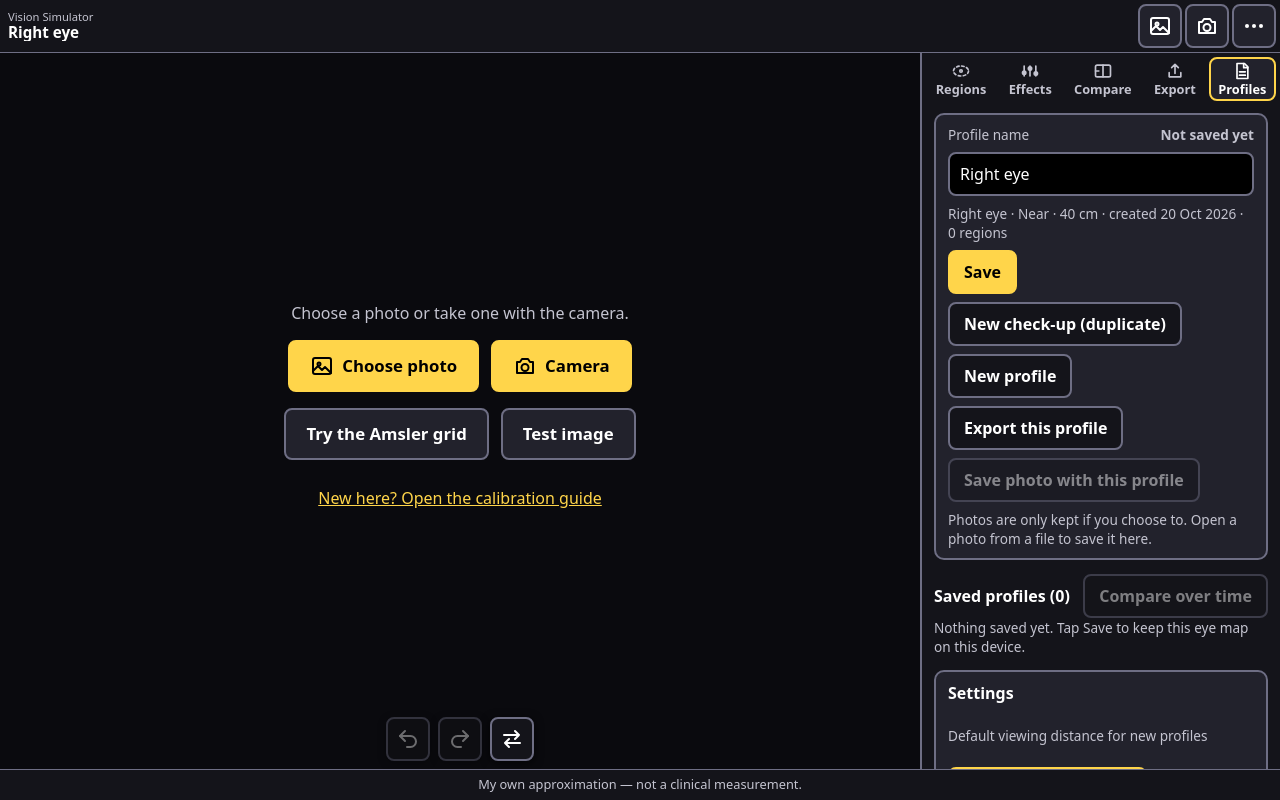
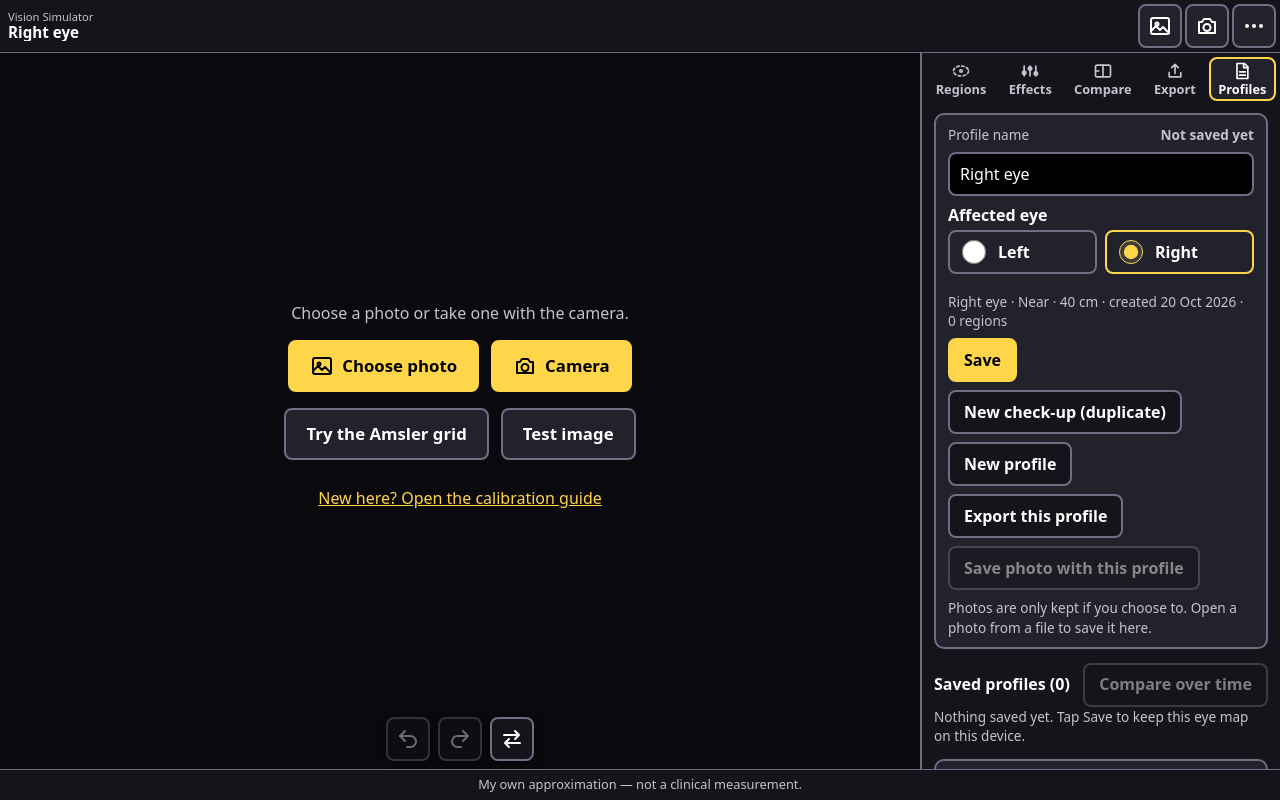
Before and after one commit to SaravanaTelapolu/VisionImageSimulationTool, a Preact app: page / in a window 1280 px wide. Both pictures are taken after a click on the tab "Profiles". Built offline with nearby package versions, Linux system fonts and the light colour scheme.

Commit message:
WIP v0.2 eye choice

```diff
--- a/src/export/caption.ts
+++ b/src/export/caption.ts
@@ -1,3 +1,4 @@
+import { eyeLabel } from '../model/eye';
 import type { Eye } from '../model/types';
 
 export interface CaptionInfo {
@@ -22,7 +23,7 @@ export function formatCaptionDate(date: Date): string {
  * (one line per non-empty note line), and always the approximation disclaimer last.
  */
 export function buildCaptionLines(info: CaptionInfo): string[] {
-  const eye = info.eye === 'left' ? 'Left eye' : 'Right eye';
+  const eye = eyeLabel(info.eye);
   const dist = Number.isFinite(info.viewingDistanceCm) ? Math.round(info.viewingDistanceCm * 10) / 10 : 0;
   const lines = [`${formatCaptionDate(info.date)} · ${eye} · viewed at ${dist} cm`];
   const name = info.profileName?.trim();
--- a/src/model/defaults.ts
+++ b/src/model/defaults.ts
@@ -1,5 +1,6 @@
 import { DEFAULT_VIEWING_DISTANCE_CM } from './distance';
-import { PROFILE_VERSION, type Effects, type Profile, type ProfileGlobals, type Region, type Shape } from './types';
+import { FALLBACK_EYE, autoProfileName } from './eye';
+import { PROFILE_VERSION, type Effects, type Eye, type Profile, type ProfileGlobals, type Region, type Shape } from './types';
 
 export function newId(prefix: string): string {
   const rand = Math.random().toString(36).slice(2, 8);
@@ -38,17 +39,19 @@ export function defaultEllipse(): Shape {
   return { type: 'ellipse', cx: 0, cy: 0, rx: 0.12, ry: 0.09, rotation: 0 };
 }
 
+/** A blank profile. `name` defaults to the automatic name for `eye` ("Left eye" / "Right eye"). */
 export function newProfile(
-  name = 'Right eye',
+  name?: string,
   now = new Date(),
   viewingDistanceCm = DEFAULT_VIEWING_DISTANCE_CM,
+  eye: Eye = FALLBACK_EYE,
 ): Profile {
   const iso = now.toISOString();
   return {
     version: PROFILE_VERSION,
     id: newId('p'),
-    name,
-    eye: 'right',
+    name: name ?? autoProfileName(eye),
+    eye,
     createdAt: iso,
     updatedAt: iso,
     viewingDistanceCm,
--- /dev/null
+++ b/src/model/eye.ts
@@ -0,0 +1,44 @@
+import type { Eye, Profile } from './types';
+
+/**
+ * The technical fallback eye, used only where nothing was chosen yet (the very first blank profile
+ * before the user answers, and files that lack the field). The real default comes from the
+ * `defaultEye` setting in state/profiles.ts.
+ */
+export const FALLBACK_EYE: Eye = 'right';
+
+export const EYES: readonly Eye[] = ['left', 'right'];
+
+export function isEye(v: unknown): v is Eye {
+  return v === 'left' || v === 'right';
+}
+
+/** "Left eye" / "Right eye". */
+export function eyeLabel(eye: Eye): string {
+  return eye === 'left' ? 'Left eye' : 'Right eye';
+}
+
+/** The automatic profile name for an eye: "Left eye" / "Right eye". */
+export function autoProfileName(eye: Eye): string {
+  return eyeLabel(eye);
+}
+
+/** Matches an automatic name: "Left eye" / "Right eye", optionally followed by a check-up date " — yyyy-mm-dd". */
+const AUTO_NAME = /^(Left|Right) eye( — \d{4}-\d{2}-\d{2})?$/;
+
+/** True when the name is one the app made (not typed by the user). */
+export function isAutoProfileName(name: string): boolean {
+  return AUTO_NAME.test(name);
+}
+
+/** The same automatic name for another eye ("Right eye — 2026-10-20" becomes "Left eye — 2026-10-20"); other names are kept. */
+export function renameAutoForEye(name: string, eye: Eye): string {
+  const m = AUTO_NAME.exec(name);
+  return m ? `${eyeLabel(eye)}${m[2] ?? ''}` : name;
+}
+
+/** The profile with another affected eye; an automatic name follows the eye, a typed name never changes. */
+export function withEye(profile: Profile, eye: Eye): Profile {
+  if (profile.eye === eye) return profile;
+  return { ...profile, eye, name: renameAutoForEye(profile.name, eye) };
+}
--- /dev/null
+++ b/src/ui/controls/EyeRadioGroup.tsx
@@ -0,0 +1,22 @@
+import type { Eye } from '../../model/types';
+import { RadioGroup } from './RadioGroup';
+
+const EYE_OPTIONS = [
+  { value: 'left', label: 'Left' },
+  { value: 'right', label: 'Right' },
+] as const;
+
+export interface EyeRadioGroupProps {
+  /** Unique radio `name` for this place on the page. */
+  name: string;
+  /** Group label; "Affected eye" by default. */
+  legend?: string;
+  /** The chosen eye, or null when not chosen yet. */
+  value: Eye | null;
+  onChange: (eye: Eye) => void;
+}
+
+/** The one Left / Right eye choice used everywhere: "Affected eye: ( ) Left ( ) Right". */
+export function EyeRadioGroup({ name, legend = 'Affected eye', value, onChange }: EyeRadioGroupProps) {
+  return <RadioGroup<Eye> name={name} legend={legend} value={value} options={EYE_OPTIONS} onChange={onChange} />;
+}
--- /dev/null
+++ b/src/ui/controls/RadioGroup.tsx
@@ -0,0 +1,47 @@
+import './controls.css';
+
+export interface RadioOption<T extends string> {
+  value: T;
+  label: string;
+}
+
+export interface RadioGroupProps<T extends string> {
+  /** Shared `name` of the radio inputs; must be unique on the page so groups never merge. */
+  name: string;
+  /** Visible group label (a real <legend>). */
+  legend: string;
+  /** The selected option, or null when the user has not chosen yet. */
+  value: T | null;
+  options: readonly RadioOption<T>[];
+  onChange: (value: T) => void;
+  disabled?: boolean;
+}
+
+/**
+ * A group of real radio buttons in a fieldset: large (44 px) targets, high contrast, and the
+ * browser's own keyboard behaviour (Tab to the group, arrow keys move and select).
+ */
+export function RadioGroup<T extends string>({ name, legend, value, options, onChange, disabled }: RadioGroupProps<T>) {
+  return (
+    <fieldset class="radio-group" disabled={disabled}>
+      <legend class="radio-legend">{legend}</legend>
+      <div class="radio-options">
+        {options.map((o) => (
+          <label key={o.value} class="radio-option" data-checked={o.value === value ? 'true' : undefined}>
+            <input
+              type="radio"
+              class="radio-input"
+              name={name}
+              value={o.value}
+              checked={o.value === value}
+              onChange={() => {
+                if (o.value !== value) onChange(o.value);
+              }}
+            />
+            <span class="radio-text">{o.label}</span>
+          </label>
+        ))}
+      </div>
+    </fieldset>
+  );
+}
--- a/src/ui/controls/controls.css
+++ b/src/ui/controls/controls.css
@@ -212,3 +212,61 @@
   background: var(--accent);
   color: var(--accent-text, #000);
 }
+
+/* RadioGroup: real radios in a fieldset */
+.radio-group {
+  margin: 0 0 10px;
+  padding: 0;
+  border: 0;
+  min-width: 0;
+}
+
+.radio-legend {
+  padding: 0;
+  font-weight: 600;
+}
+
+.radio-options {
+  display: flex;
+  flex-wrap: wrap;
+  gap: 8px;
+  margin-top: 4px;
+}
+
+.radio-option {
+  flex: 1 1 120px;
+  display: flex;
+  align-items: center;
+  gap: 12px;
+  min-height: var(--tap, 44px);
+  padding: 4px 12px;
+  border: 2px solid var(--border);
+  border-radius: 8px;
+  background: var(--surface-2);
+  color: var(--text);
+  font-weight: 600;
+  cursor: pointer;
+  touch-action: manipulation;
+}
+
+.radio-option[data-checked='true'] {
+  border-color: var(--accent);
+}
+
+.radio-input {
+  flex: 0 0 auto;
+  width: 24px;
+  height: 24px;
+  margin: 0;
+  accent-color: var(--accent, #ffd54a);
+}
+
+.radio-option:focus-within {
+  outline: 3px solid var(--text, #fff);
+  outline-offset: 2px;
+}
+
+.radio-group:disabled .radio-option {
+  opacity: 0.5;
+  cursor: not-allowed;
+}
--- a/src/ui/controls/index.ts
+++ b/src/ui/controls/index.ts
@@ -1,4 +1,6 @@
 export { Slider, type SliderProps } from './Slider';
 export { Toggle, type ToggleProps } from './Toggle';
 export { Segmented, type SegmentedProps, type SegmentedOption } from './Segmented';
+export { RadioGroup, type RadioGroupProps, type RadioOption } from './RadioGroup';
+export { EyeRadioGroup, type EyeRadioGroupProps } from './EyeRadioGroup';
 export * from './format';
--- a/src/ui/panels/effects/edits.ts
+++ b/src/ui/panels/effects/edits.ts
@@ -1,6 +1,7 @@
 // Pure profile edits used by the Effects panel. Each returns the same Profile object when the
 // edit would change nothing, so applyEdit() records no undo step for a no-op.
 
+import { withEye } from '../../../model/eye';
 import { updateEffects, updateGlobals, updateRegion, findRegion } from '../../../model/ops';
 import type { EffectKey, Eye, Profile } from '../../../model/types';
 import { clamp } from '../../controls/format';
@@ -45,5 +46,5 @@ export function setViewingDistance(profile: Profile, cm: number): Profile {
 }
 
 export function setEye(profile: Profile, eye: Eye): Profile {
-  return profile.eye === eye ? profile : { ...profile, eye };
+  return withEye(profile, eye); // an automatic name ("Left eye") follows the eye
 }
--- a/src/ui/panels/profiles/ProfilesPanel.tsx
+++ b/src/ui/panels/profiles/ProfilesPanel.tsx
@@ -21,10 +21,13 @@ import {
   renameCurrent,
   saveCurrent,
   savePhotoWithCurrent,
+  setCurrentEye,
   storageError,
 } from '../../../state/profiles';
 import { image, profile } from '../../../state/store';
 import { distanceLabel } from '../../../model/distance';
+import { eyeLabel } from '../../../model/eye';
+import { EyeRadioGroup } from '../../controls/EyeRadioGroup';
 import { DefaultDistanceSetting } from './DefaultDistance';
 import { formatProfileDate, notePreview, regionCountLabel } from './helpers';
 import './profiles.css';
@@ -37,8 +40,6 @@ export interface ProfilesPanelProps {
 type Pending = { kind: 'delete' | 'open' | 'new'; id: string } | null;
 
 const CONFIRM_MS = 5000;
-
-const eyeLabel = (eye: string): string => (eye === 'left' ? 'Left eye' : 'Right eye');
 
 /** One-line note on how safe the saved profiles are, from the browser's persistent-storage answer. */
 export function storageHintText(persistent: boolean | null): string {
@@ -150,6 +151,7 @@ export function ProfilesPanel({ onOpenTimeline }: ProfilesPanelProps) {
             if (e.key === 'Enter') (e.currentTarget as HTMLInputElement).blur();
           }}
         />
+        <EyeRadioGroup name="eye-profile" value={cur.eye} onChange={setCurrentEye} />
         <p class="pf-meta">
           {eyeLabel(cur.eye)} · {distanceLabel(cur.viewingDistanceCm)} · created {formatProfileDate(cur.createdAt)} ·{' '}
           {regionCountLabel(cur.regions.length)}
```
Also changed, not shown: src/state/profiles.ts (+69 -9 lines).
